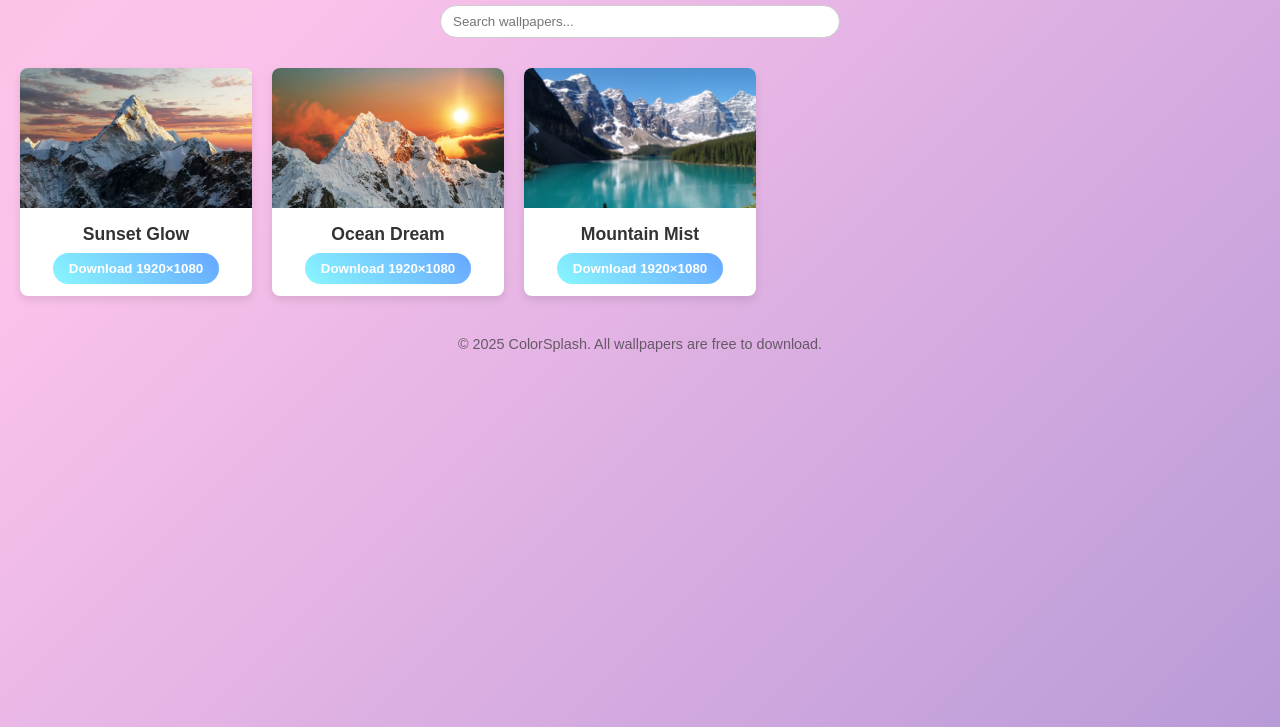
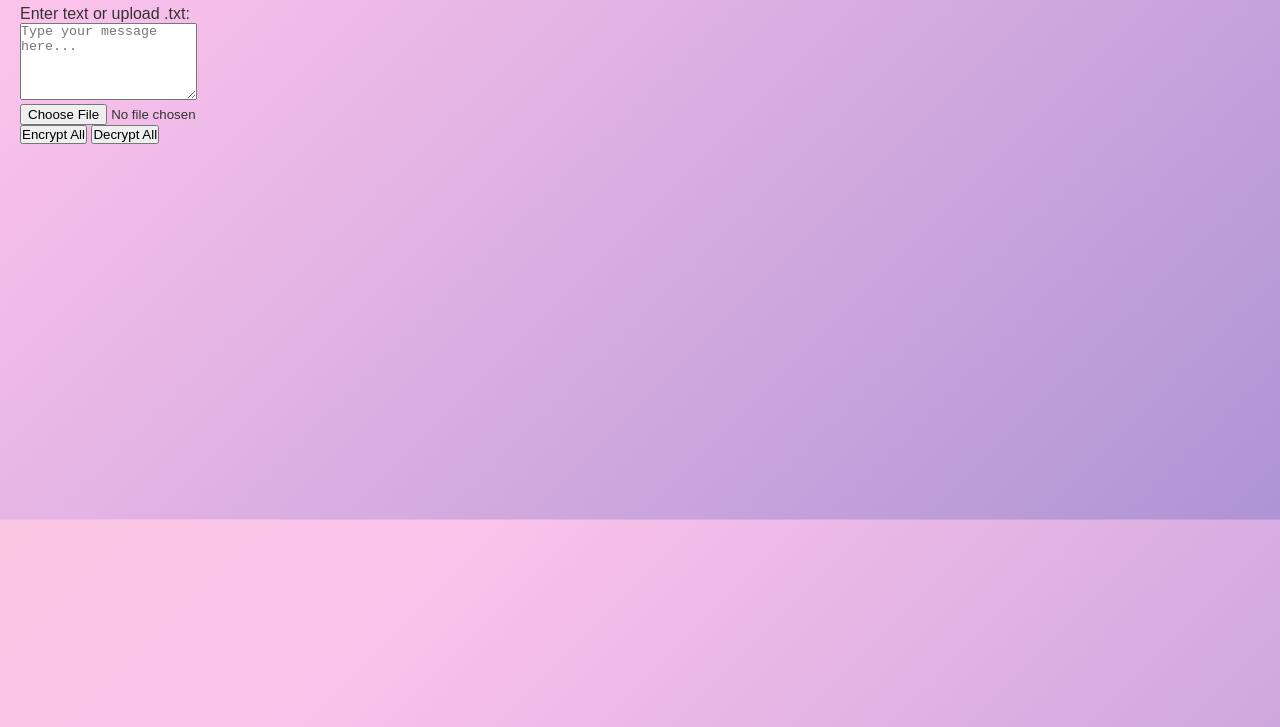
Before and after one commit to HasanOsiul/HasanOsiul.github.io, a plain HTML site: page project.html in a window 1280 px wide. Shown: the part 73-800 px from the top of the page. Drawn offline with nearby package versions, Linux system fonts and the light colour scheme; files that its build step writes are made by us from their sources.

Commit message:
Add files via upload

```diff
--- a/project.html
+++ b/project.html
@@ -3,48 +3,27 @@
 <head>
   <meta charset="UTF-8" />
   <meta name="viewport" content="width=device-width, initial-scale=1.0"/>
-  <title>ColorSplash Wallpapers</title>
-  <link rel="stylesheet" href="style.css">
+  <title>CryptoSite</title>
+  <link rel="stylesheet" href="css/style.css">
+  <script src="https://cdnjs.cloudflare.com/ajax/libs/crypto-js/4.1.1/crypto-js.min.js"></script>
 </head>
 <body>
+  <h1>🔒 CryptoSite</h1>
 
-  <h1>🎨 ColorSplash Wallpapers</h1>
-
-  <!-- Search box (optional) -->
-  <input id="search" type="text" placeholder="Search wallpapers..." />
-
-  <div class="gallery" id="gallery">
-    <!-- Card 1 -->
-    <div class="card" data-title="Sunset Glow">
-      <img src="wallpaper1.jpg" alt="Sunset Glow">
-      <div class="info">
-        <h3>Sunset Glow</h3>
-        <button data-src="wallpaper1.jpg">Download 1920×1080</button>
-      </div>
-    </div>
-    <!-- Card 2 -->
-    <div class="card" data-title="Ocean Dream">
-      <img src="wallpaper2.jpg" alt="Ocean Dream">
-      <div class="info">
-        <h3>Ocean Dream</h3>
-        <button data-src="wallpaper2.jpg">Download 1920×1080</button>
-      </div>
-    </div>
-    <!-- Card 3 -->
-    <div class="card" data-title="Mountain Mist">
-      <img src="wallpaper3.jpg" alt="Mountain Mist">
-      <div class="info">
-        <h3>Mountain Mist</h3>
-        <button data-src="wallpaper3.jpg">Download 1920×1080</button>
-      </div>
-    </div>
-    <!-- Add more .card blocks here if you have more images -->
+  <div class="input-section">
+    <label for="textInput">Enter text or upload .txt:</label><br>
+    <textarea id="textInput" rows="5" placeholder="Type your message here..."></textarea><br>
+    <input type="file" id="fileInput" accept=".txt">
   </div>
 
-  <footer>
-    &copy; 2025 ColorSplash. All wallpapers are free to download.
-  </footer>
+  <div class="buttons">
+    <button id="encryptBtn">Encrypt All</button>
+    <button id="decryptBtn">Decrypt All</button>
+  </div>
 
-  <script src="main.js"></script>
+  <div id="results"></div>
+
+  <script src="algorithms/ciphers.js"></script>
+  <script src="js/main.js"></script>
 </body>
 </html>
```
Also changed, not shown: 1 other file.
